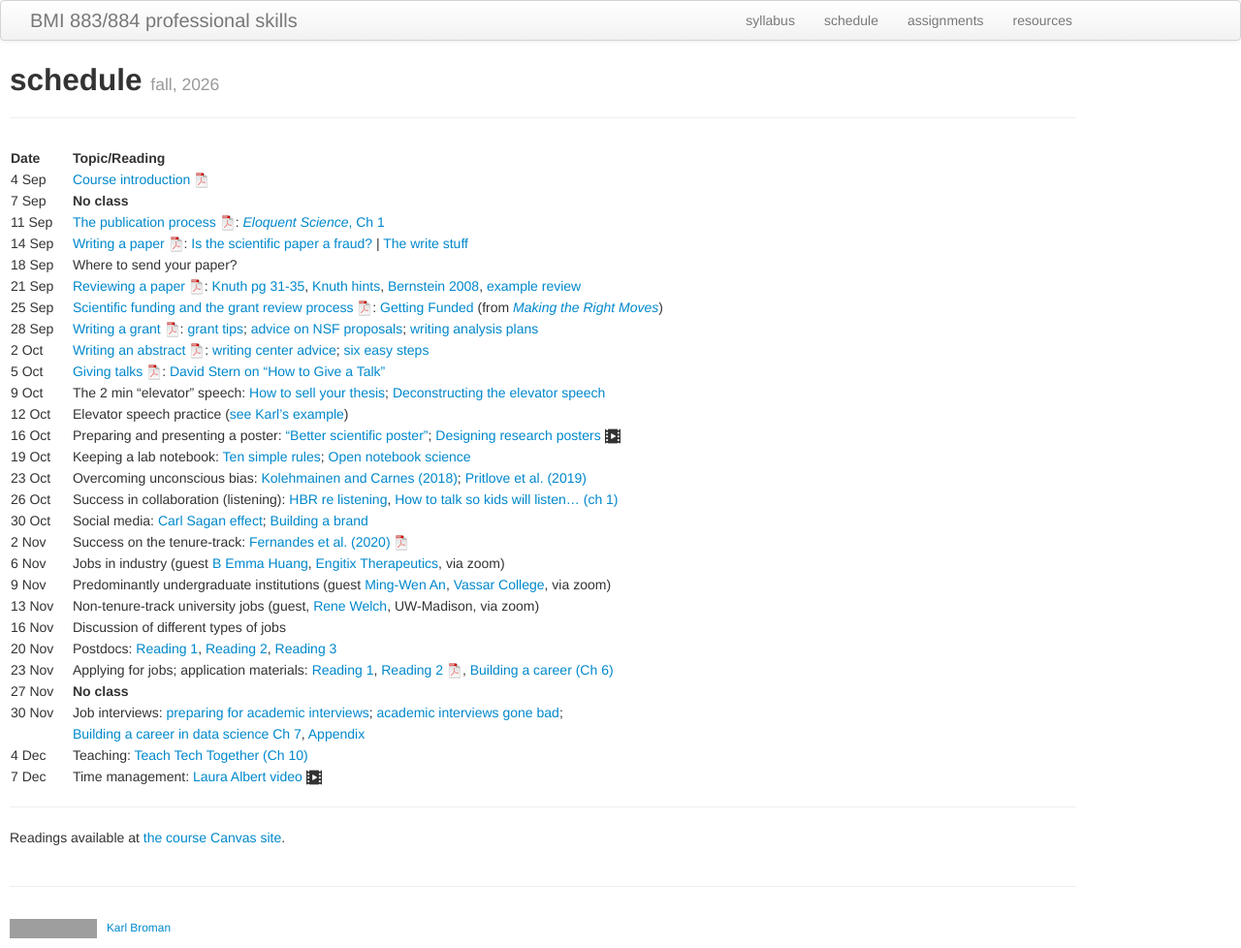
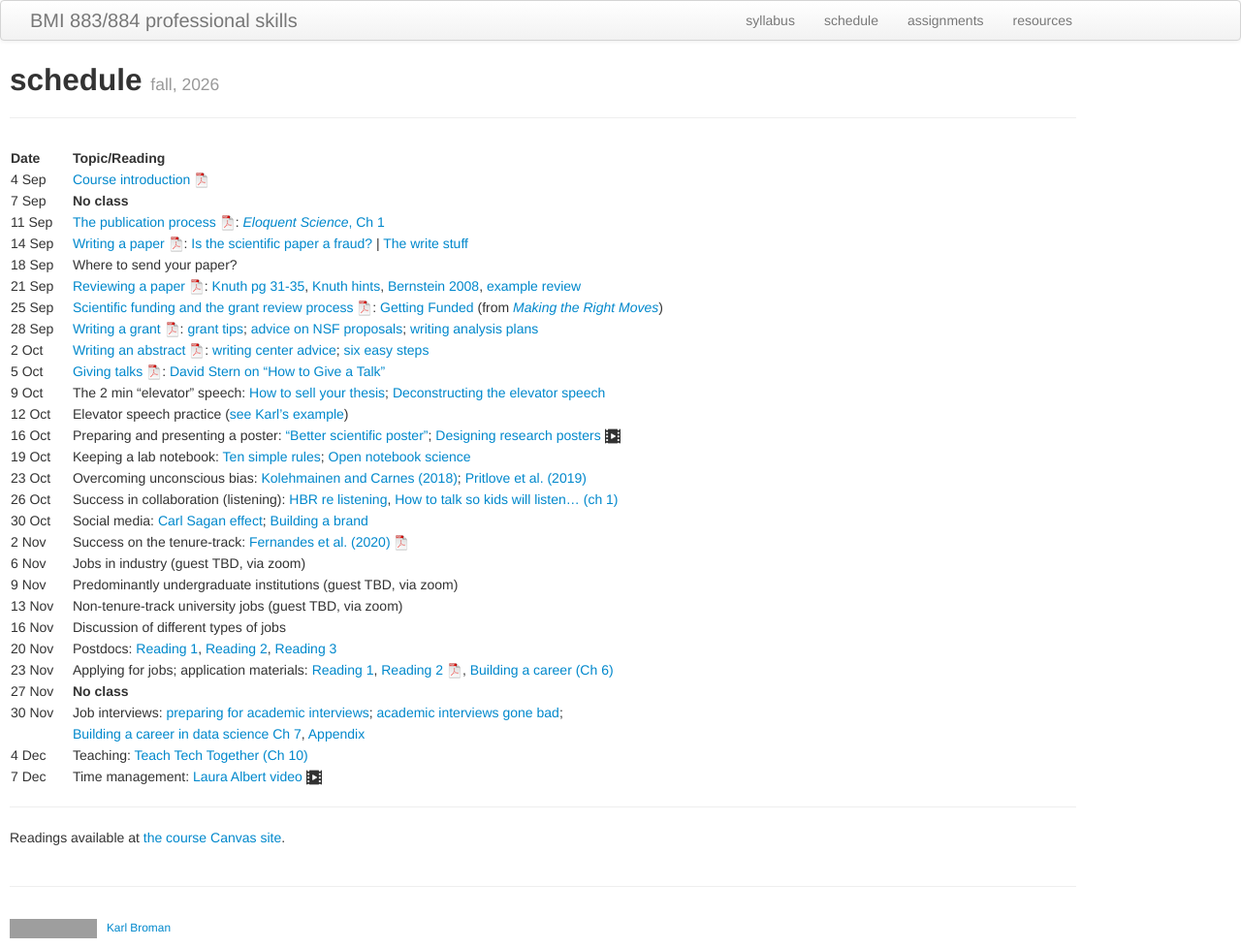
Before and after one commit to kbroman/BMI883, a Jekyll site: the page built from schedule.md, in a window 1280 px wide. Shown: the whole page at 97% size. Built offline with Jekyll 4.4.1, drawn with Linux system fonts in a browser that asks for light colours; grey boxes are pictures that could not be loaded.

Commit message:
Remove last year's guests from schedule

```diff
--- a/schedule.md
+++ b/schedule.md
@@ -25,9 +25,9 @@ description: Schedule and readings for BMI 883/884, Biomedical data science prof
 | 26 Oct   |   | Success in collaboration (listening): [HBR re listening](https://hbr.org/2021/12/how-to-become-a-better-listener), [How to talk so kids will listen... (ch 1)](https://bit.ly/3HhnFHY) |
 | 30 Oct  |    | Social media: [Carl Sagan effect](https://doi.org/10.1523/JNEUROSCI.0086-16.2016); [Building a brand](https://www.stephaniehicks.com/blog/building-a-brand-as-a-scientist/) |
 | 2 Nov   |    | Success on the tenure-track: [Fernandes et al. (2020)](https://doi.org/10.7554/eLife.54097) [![pdf icon](icons/pdf-icon.png)](https://bit.ly/3d3uA9b) |
-| 6 Nov   |    | Jobs in industry (guest [B Emma Huang](https://www.linkedin.com/in/bemmahuang/), [Engitix Therapeutics](https://engitix.com/), via zoom) |
-| 9 Nov  |    | Predominantly undergraduate institutions (guest [Ming-Wen An](https://www.vassar.edu/faculty/mian), [Vassar College](https://www.vassar.edu/), via zoom) |
-| 13 Nov  |    | Non-tenure-track university jobs (guest, [Rene Welch](https://biostat.wiscweb.wisc.edu/staff/welch-rene/), UW-Madison, via zoom) |
+| 6 Nov   |    | Jobs in industry (guest TBD, via zoom) |
+| 9 Nov   |    | Predominantly undergraduate institutions (guest TBD, via zoom) |
+| 13 Nov  |    | Non-tenure-track university jobs (guest TBD, via zoom) |
 | 16 Nov  |    | Discussion of different types of jobs |
 | 20 Nov  |    | Postdocs: [Reading 1](https://www.insidehighered.com/advice/2016/08/23/should-you-pursue-postdoc-or-not-essay), [Reading 2](https://www.nature.com/articles/d41586-020-03235-y), [Reading 3](http://simplystats.github.io/2011/12/28/grad-students-in-bio-statistics-do-a-postdoc/) |
 | 23 Nov  |    |  Applying for jobs; application materials: [Reading 1](https://mitcommlab.mit.edu/broad/commkit/cover-letter-for-a-faculty-position/), [Reading 2 ![pdf icon](icons/pdf-icon.png)](assets/gsas-cvs-and-cover-letters.pdf), [Building a career (Ch 6)](https://livebook.manning.com/book/build-your-career-in-data-science/chapter-6/1) |
```
